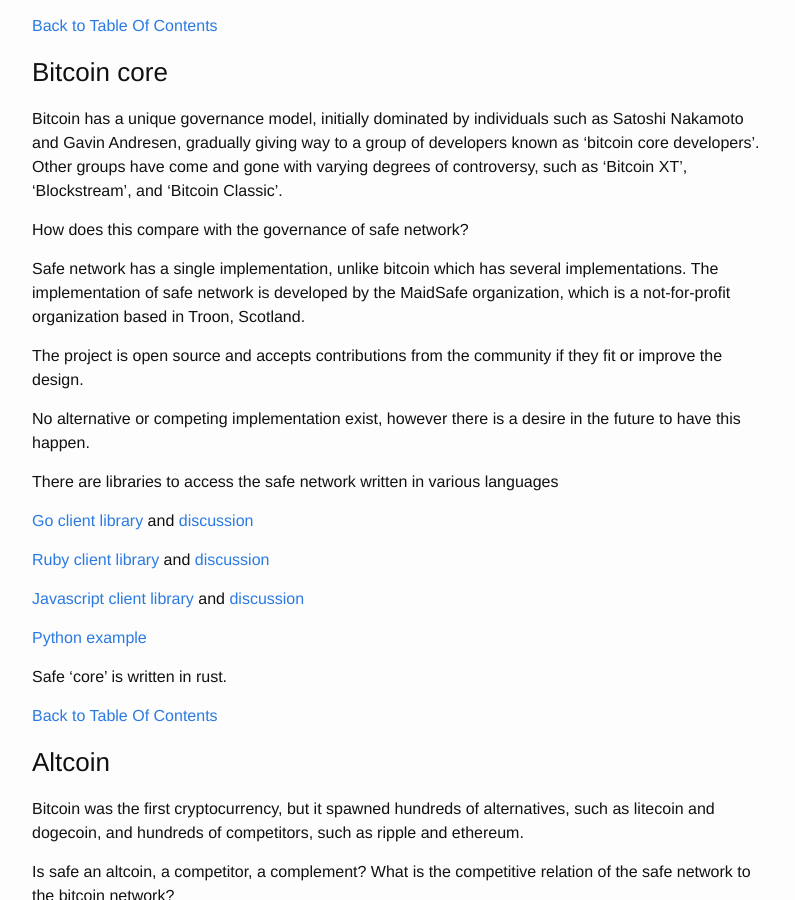
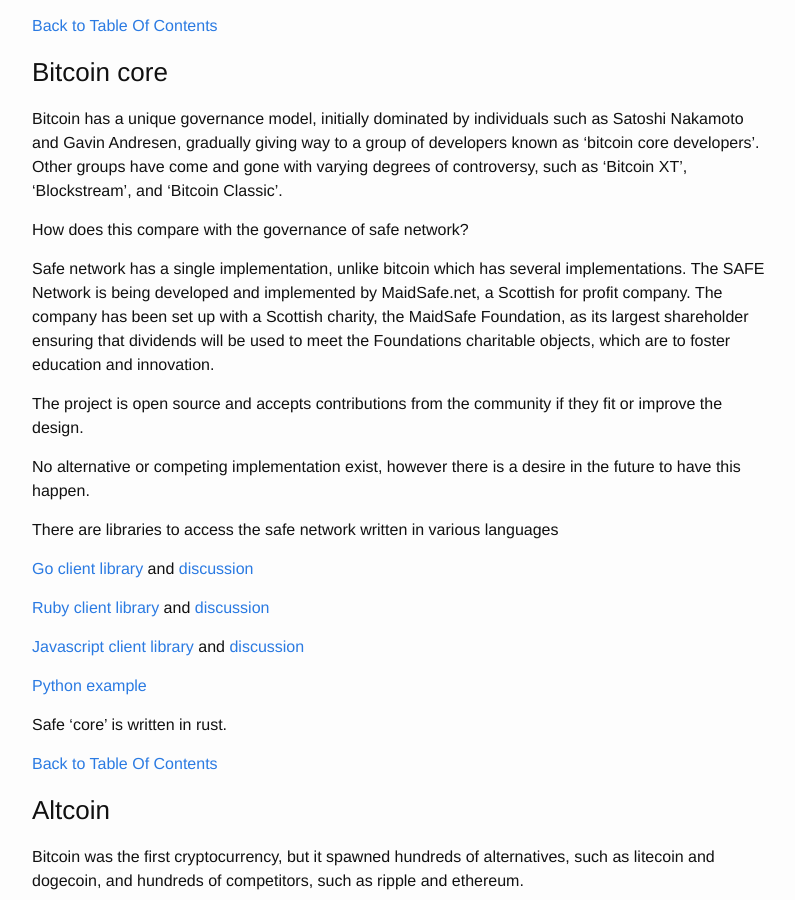
Before and after one commit to safe-network-explained/safe-network-explained.github.io, a Jekyll site: the page built from _posts/2016-05-05-safe-for-bitcoiners.markdown, in a window 1280 px wide and 900 px high, scrolled down 13506 px. Shown: the whole window, without its empty margins (238-1033 px from the left). Built offline with Jekyll 4.4.1, drawn with Linux system fonts in a browser that asks for light colours.

Commit message:
Improve description of MaidSafe as a company.

```diff
--- a/_posts/2016-05-05-safe-for-bitcoiners.markdown
+++ b/_posts/2016-05-05-safe-for-bitcoiners.markdown
@@ -403,7 +403,7 @@
 
 How does this compare with the governance of safe network?
 
-Safe network has a single implementation, unlike bitcoin which has several implementations. The implementation of safe network is developed by the MaidSafe organization, which is a not-for-profit organization based in Troon, Scotland.
+Safe network has a single implementation, unlike bitcoin which has several implementations. The SAFE Network is being developed and implemented by MaidSafe.net, a Scottish for profit company. The company has been set up with a Scottish charity, the MaidSafe Foundation, as its largest shareholder ensuring that dividends will be used to meet the Foundations charitable objects, which are to foster education and innovation.
 
 The project is open source and accepts contributions from the community if they fit or improve the design.
 
```
